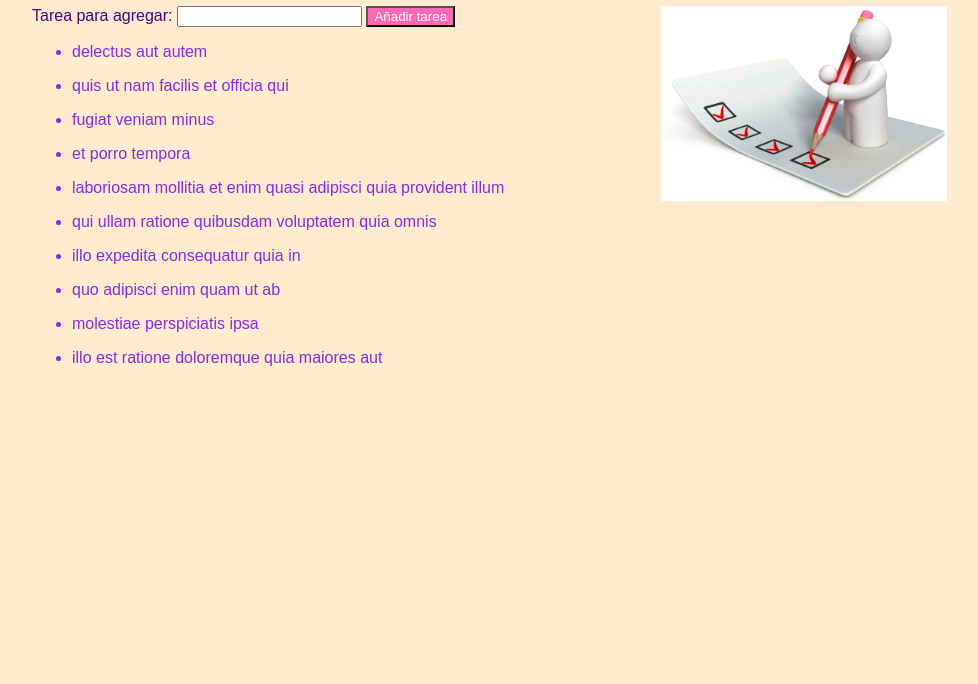
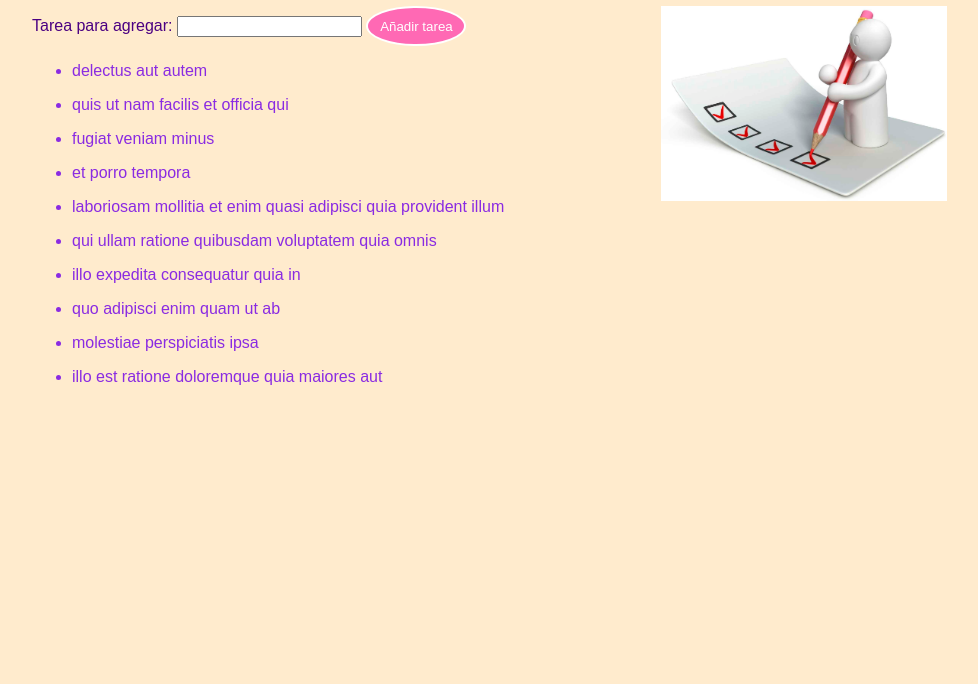
Before and after one commit to Fernandanais/lista-tareas, a plain HTML site: page index.html in a window 1280 px wide. Shown: the part 116-800 px from the top of the page, without its empty margins (96-1074 px from the left). Drawn offline with Linux system fonts and the light colour scheme.

Commit message:
Update estilos.css
Se le agregan cambios al boton

```diff
--- a/assets/css/estilos.css
+++ b/assets/css/estilos.css
@@ -12,6 +12,11 @@ ul {
 button{
 	background-color: #FF69B4;
 	color: #fff;
+	border-style: solid;
+	border-color: #fff;
+	border-radius: 50%;
+	height: 40px;
+	width: 100px;
 }
 img{
 	float: right;
```
